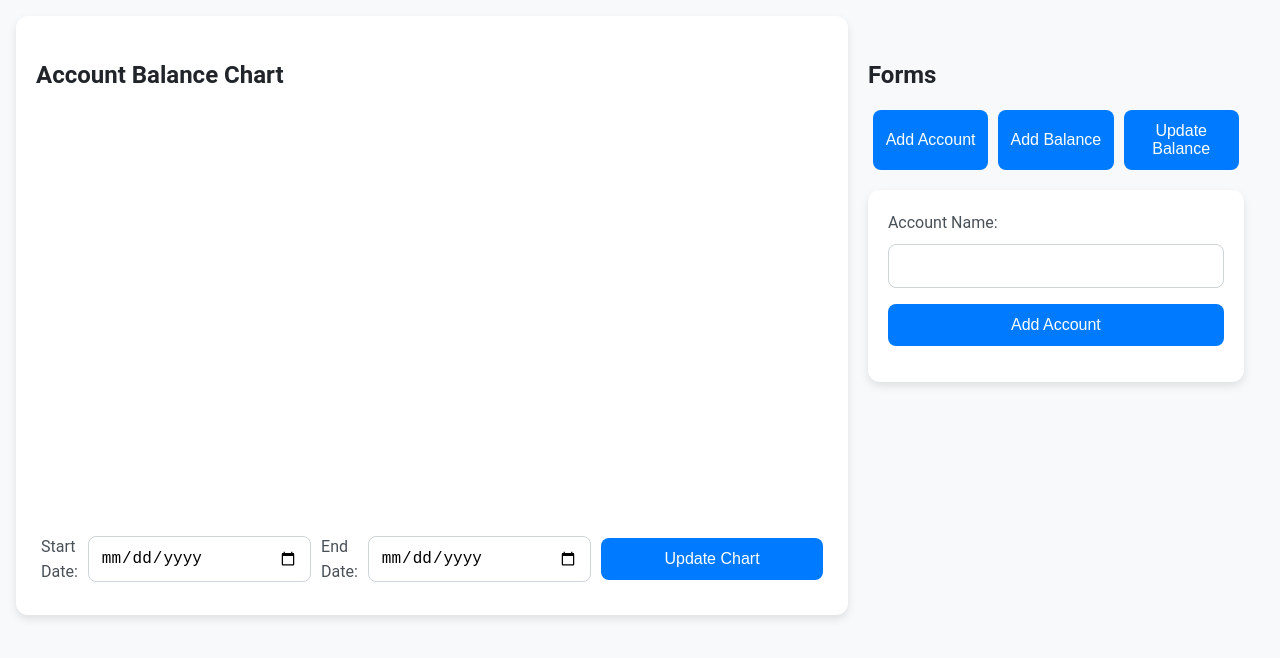
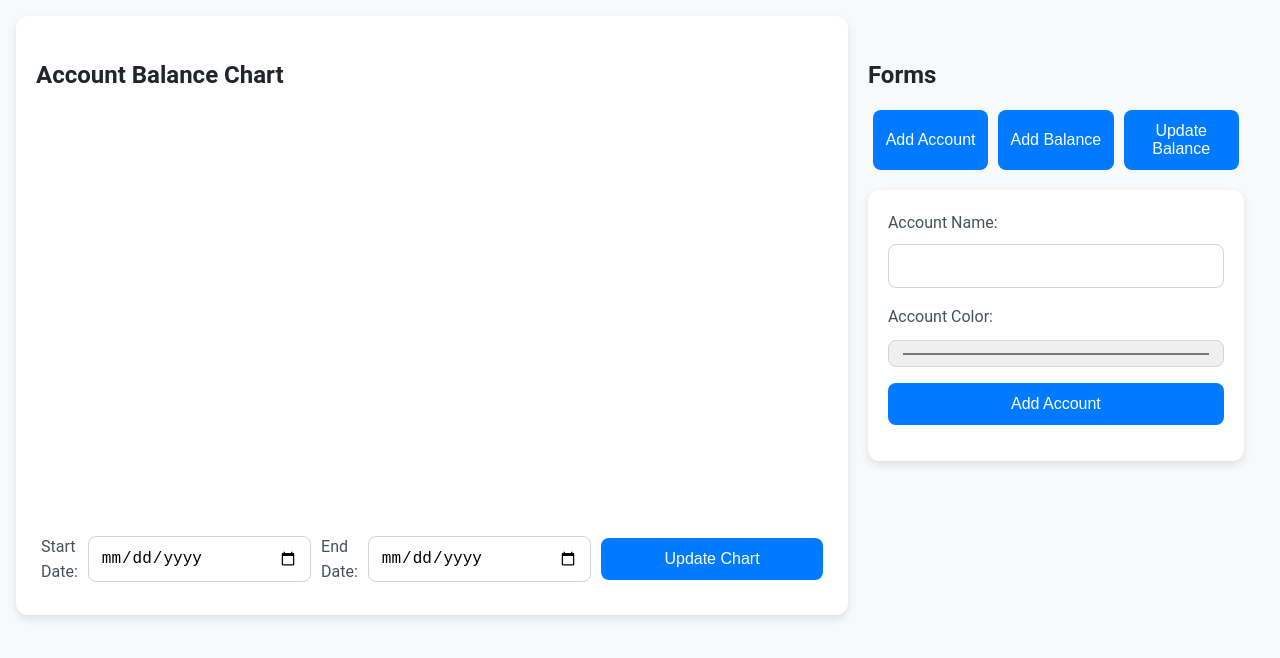
Before and after one commit to mr-mrks/BalanceBuddy, a plain HTML site: page index.html in a window 1280 px wide. Both pictures are taken after typing "5" into the empty fields and a click on the button "Add Account". Drawn offline with nearby package versions, Linux system fonts and the light colour scheme; no server answers.

Commit message:
Update index.html

```diff
--- a/index.html
+++ b/index.html
@@ -31,6 +31,8 @@
     <form action="api/add_account.php" method="POST">
         <label for="new-account-name">Account Name:</label>
         <input type="text" name="name"><br>
+        <label for="account-color">Account Color:</label>
+        <input type="color" name="color" value="#007bff"><br>
         <button type="submit">Add Account</button>
     </form>
 </div>
```
Lines whose indentation alone changed are shown as unchanged.
